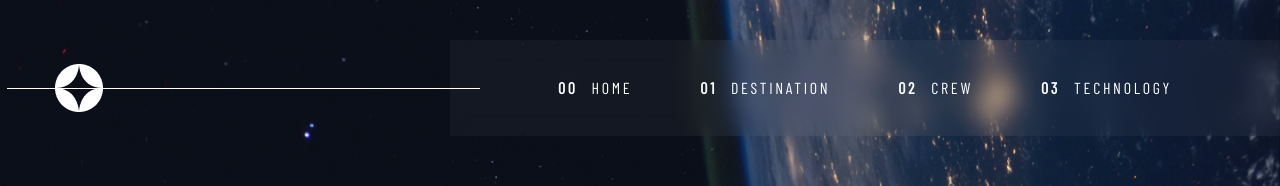
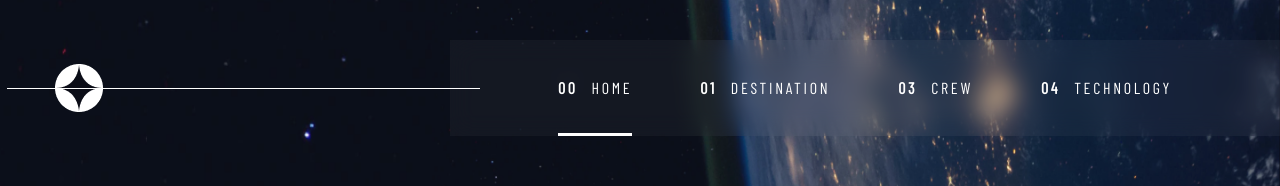
Before and after one commit to rizkiismail9a/space-tourism, a Nuxt app: page / in a window 1280 px wide. Shown: the top 186 px of the page. Built offline with nearby package versions, Linux system fonts and the light colour scheme; a web font is replaced by a local one.

Commit message:
fixing navbar bugs

```diff
--- a/components/Navbar.vue
+++ b/components/Navbar.vue
@@ -5,17 +5,46 @@
         <img src="/logo.png" class="md:ml-[55px] sm:ml-[39px] sm:w-[48px] sm:h-[48px] w-[40px] h-[40px] ml-[24px]" alt="" />
         <img v-if="!showNavbar" src="/show-navbar.png" alt="" class="me-[24px] h-[21px] w-[24px] cursor-pointer sm:hidden block" @click="showNavbar = true" />
       </div>
+      <!-- Navbar links -->
       <div
         id="Links"
-        class="sm:relative h-[96px] md:w-[830px] sm:w-[450px] w-full sm:justify-evenly md:px-10 bg-white/[0.04] backdrop-blur-md flex md:flex-row items-center justify-self-end absolute"
+        class="sm:relative sm:h-[96px] md:w-[830px] sm:w-[450px] w-full sm:justify-evenly md:px-10 bg-white/[0.04] backdrop-blur-md flex md:flex-row items-center justify-self-end absolute"
         :class="{ showNavbar: showNavbar === true }"
       >
         <div id="WhiteLine" class="absolute bg-white w-[473px] h-[1px] -left-[443px] z-[10] md:inline-block hidden"></div>
         <img src="/close-navbar.svg" class="absolute top-9 right-7 sm:hidden block cursor-pointer" alt="" @click="showNavbar = !showNavbar" />
-        <p class="font-BarlowCond md:text-[1rem] sm:text-[14px] text-[1rem] md:tracking-[2.7px] tracking-[2.7px] sm:tracking-[2.36px] uppercase"><span class="font-bold me-[14px] md:inline-block sm:hidden">00</span>Home</p>
-        <p class="font-BarlowCond md:text-[1rem] sm:text-[14px] text-[1rem] md:tracking-[2.7px] tracking-[2.7px] sm:tracking-[2.36px] uppercase"><span class="font-bold me-[14px] md:inline-block sm:hidden">01</span>DESTINATION</p>
-        <p class="font-BarlowCond md:text-[1rem] sm:text-[14px] text-[1rem] md:tracking-[2.7px] tracking-[2.7px] sm:tracking-[2.36px] uppercase"><span class="font-bold me-[14px] md:inline-block sm:hidden">02</span>CREW</p>
-        <p class="font-BarlowCond md:text-[1rem] sm:text-[14px] text-[1rem] md:tracking-[2.7px] tracking-[2.7px] sm:tracking-[2.36px] uppercase"><span class="font-bold me-[14px] md:inline-block sm:hidden">03</span>TECHNOLOGY</p>
+        <NuxtLink
+          id="LinkToHome"
+          to="/"
+          class="font-BarlowCond md:text-[1rem] sm:text-[14px] text-[1rem] md:tracking-[2.7px] tracking-[2.7px] sm:tracking-[2.36px] uppercase flex flex-row sm:flex-col sm:w-fit w-full sm:justify-center justify-between text-center sm:h-full h-[31px] items-center sm:relative"
+        >
+          <div class="h-fit"><span class="font-bold me-[14px] md:inline-block sm:hidden">00</span>Home</div>
+          <div class="underline h-full w-[4px] bg-white sm:w-full sm:h-[3px]"></div>
+        </NuxtLink>
+        <NuxtLink
+          id="LinkToDestination"
+          to="/destination"
+          class="font-BarlowCond md:text-[1rem] sm:text-[14px] text-[1rem] md:tracking-[2.7px] tracking-[2.7px] sm:tracking-[2.36px] uppercase flex flex-row sm:flex-col sm:w-fit w-full sm:justify-center justify-between text-center sm:h-full h-[31px] items-center sm:relative"
+        >
+          <div><span class="font-bold me-[14px] md:inline-block sm:hidden">01</span>Destination</div>
+          <div class="underline h-full w-[4px] bg-white sm:w-full sm:h-[3px]"></div>
+        </NuxtLink>
+        <NuxtLink
+          id="LinkToCrew"
+          to="/crew"
+          class="font-BarlowCond md:text-[1rem] sm:text-[14px] text-[1rem] md:tracking-[2.7px] tracking-[2.7px] sm:tracking-[2.36px] uppercase flex flex-row sm:flex-col sm:w-fit w-full sm:justify-center justify-between text-center sm:h-full h-[31px] items-center sm:relative"
+        >
+          <div><span class="font-bold me-[14px] md:inline-block sm:hidden">03</span>Crew</div>
+          <div class="underline h-full w-[4px] bg-white sm:w-full sm:h-[3px]"></div>
+        </NuxtLink>
+        <NuxtLink
+          id="LinkToTech"
+          to="/tech"
+          class="font-BarlowCond md:text-[1rem] sm:text-[14px] text-[1rem] md:tracking-[2.7px] tracking-[2.7px] sm:tracking-[2.36px] uppercase flex flex-row sm:flex-col sm:w-fit w-full sm:justify-center justify-between text-center sm:h-full h-[31px] items-center sm:relative"
+        >
+          <div><span class="font-bold me-[14px] md:inline-block sm:hidden">04</span>Technology</div>
+          <div class="underline h-full w-[4px] bg-white sm:w-full sm:h-[3px]"></div>
+        </NuxtLink>
       </div>
     </div>
   </nav>
@@ -26,7 +55,26 @@ const showNavbar = ref(false);
 </script>
 
 <style scoped>
-@media screen and (max-width: 660px) {
+.underline {
+  position: absolute;
+  opacity: 0;
+  bottom: 0;
+  transform: translateX(-60px);
+}
+#LinkToHome:hover .underline,
+#LinkToDestination:hover .underline,
+#LinkToCrew:hover .underline,
+#LinkToTech:hover .underline {
+  opacity: 50.21%;
+  transform: translate(0px);
+  transition: transform 0.3s cubic-bezier(0.075, 0.82, 0.165, 1);
+}
+.router-link-exact-active .underline {
+  opacity: 1 !important;
+  transform: translate(0px);
+  transition: transform 0.3s cubic-bezier(0.075, 0.82, 0.165, 1);
+}
+@media screen and (max-width: 640px) {
   #Logo {
     margin-top: 24px;
     display: flex;
@@ -40,7 +88,7 @@ const showNavbar = ref(false);
     height: 100vh;
     flex-direction: column;
     width: 64%;
-    gap: 32px;
+    gap: 40px;
     padding-top: 118px;
     padding-left: 32px;
     align-items: flex-start;
@@ -49,5 +97,12 @@ const showNavbar = ref(false);
   .showNavbar {
     right: 0 !important;
   }
+
+  .underline {
+    position: relative;
+    top: 0;
+    bottom: 0;
+    transform: translateY(-60px);
+  }
 }
 </style>
```
